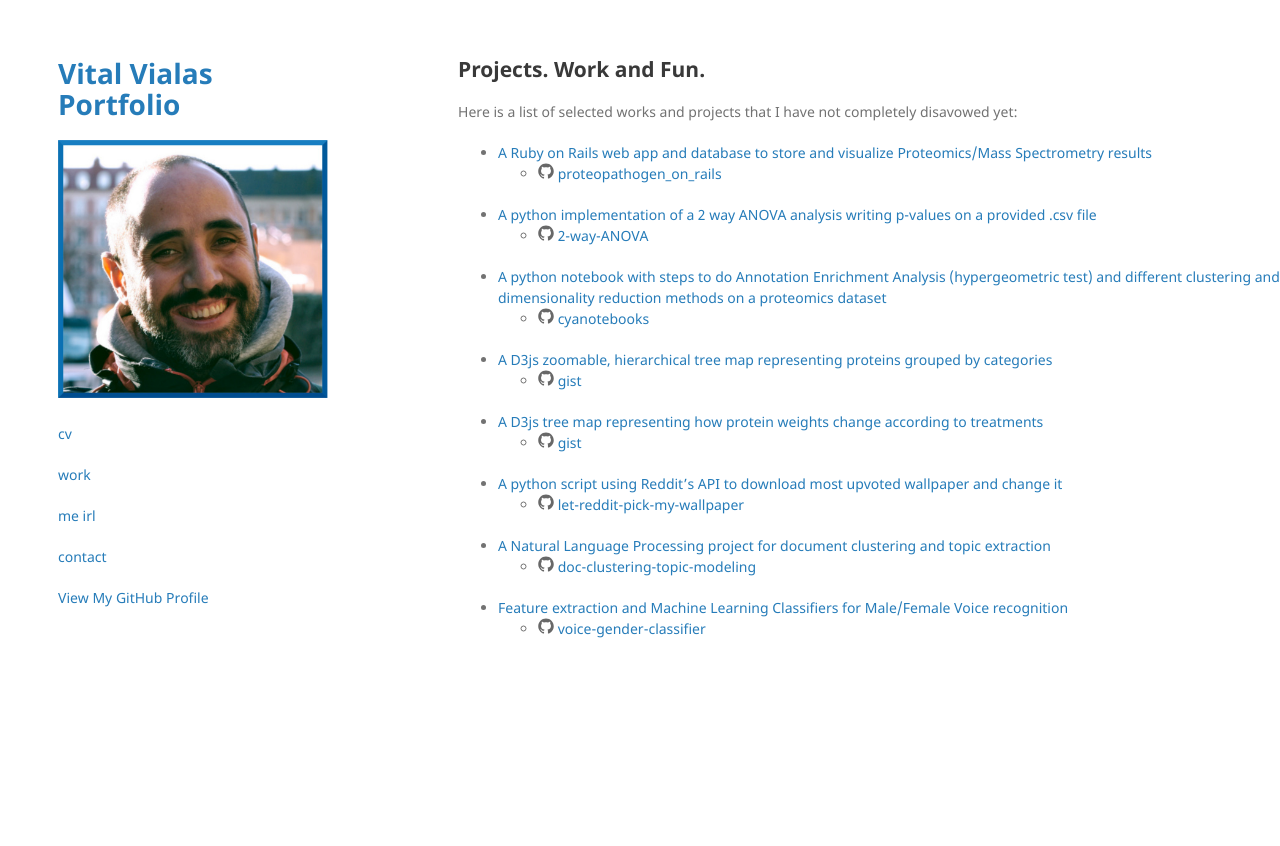
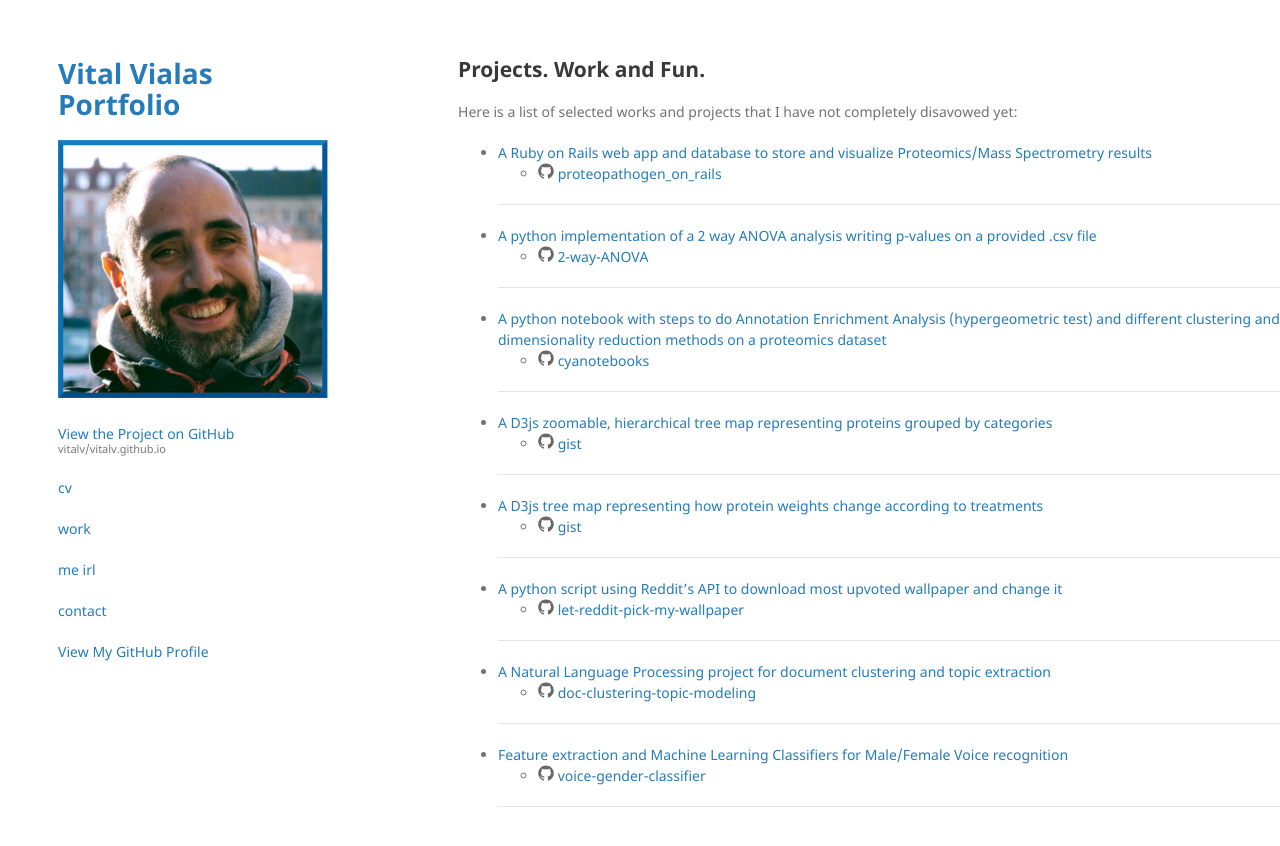
Before and after one commit to vitalv/vitalv.github.io, a Jekyll site: the page built from work/index.md, in a window 1280 px wide. Shown: the top 846 px of the page. Built offline with Jekyll 4.4.1, drawn with Linux system fonts in a browser that asks for light colours; the repository's description, which GitHub fills in, is left out.

Commit message:
added lines to work

```diff
--- a/_layouts/default.html
+++ b/_layouts/default.html
@@ -26,9 +26,9 @@
 
         <p>{{ site.description | default: site.github.project_tagline }}</p>
 
-        {% if site.github.is_project_page %}
-          <p class="view"><a href="{{ site.github.repository_url }}">View the Project on GitHub <small>{{ site.github.repository_nwo }}</small></a></p>
-        {% endif %}
+
+        <p class="view"><a href="{{ site.github.repository_url }}">View the Project on GitHub <small>{{ site.github.repository_nwo }}</small></a></p>
+
 
         <p><a href="/cv">cv</a></p>
         <p><a href="/work">work</a></p>
--- a/work/index.md
+++ b/work/index.md
@@ -13,4 +13,5 @@ Here is a list of selected works and projects that I have not completely disavow
 * [{{project.title}}]({{project.url}}){: .project-link}
   * {% include icon-github.html username=site.github_username %} [{{project.github-repo-name}}]({{project.github-url}}){: target="_blank"}
   {: .project_github}
+  <hr>
 {% endfor %}
```
